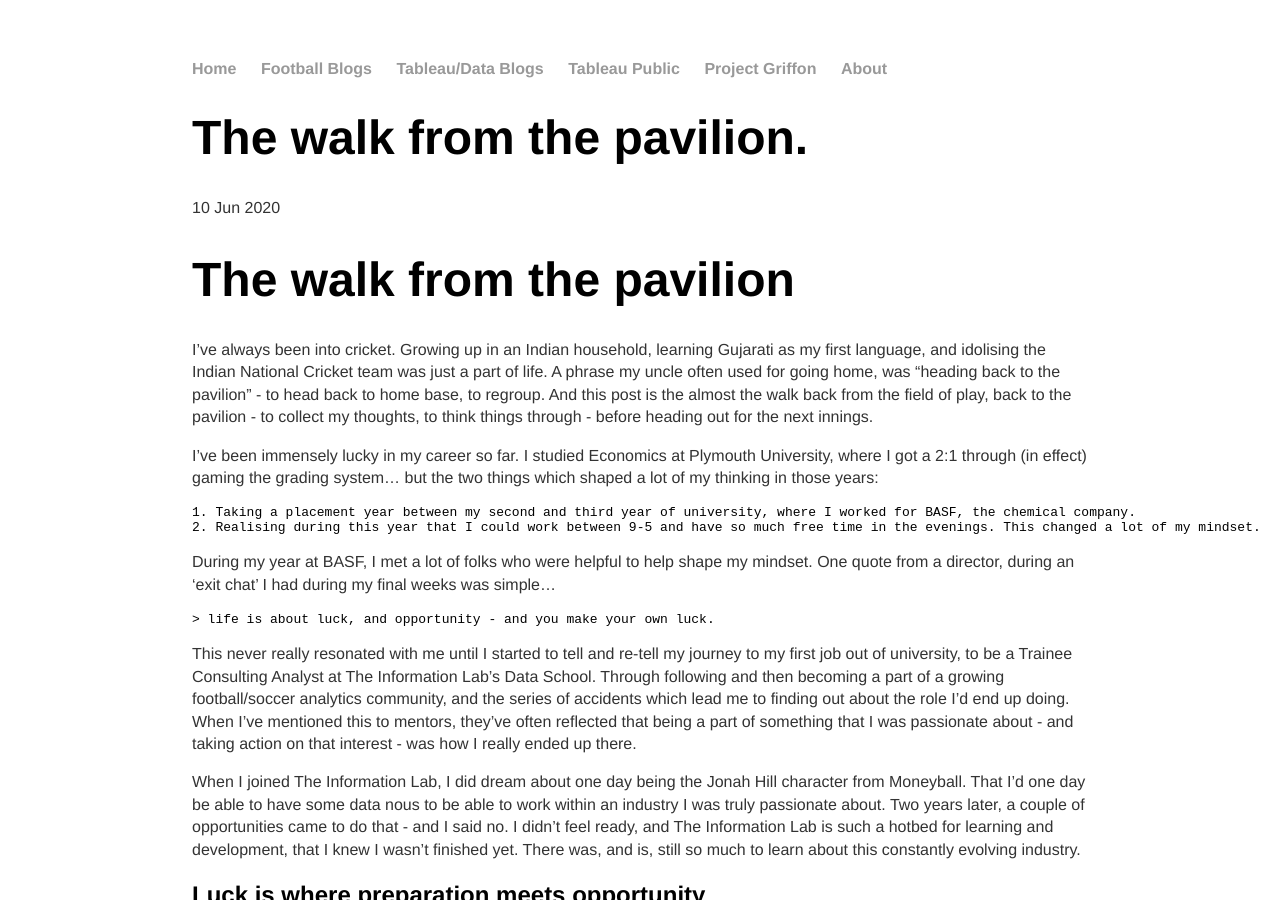
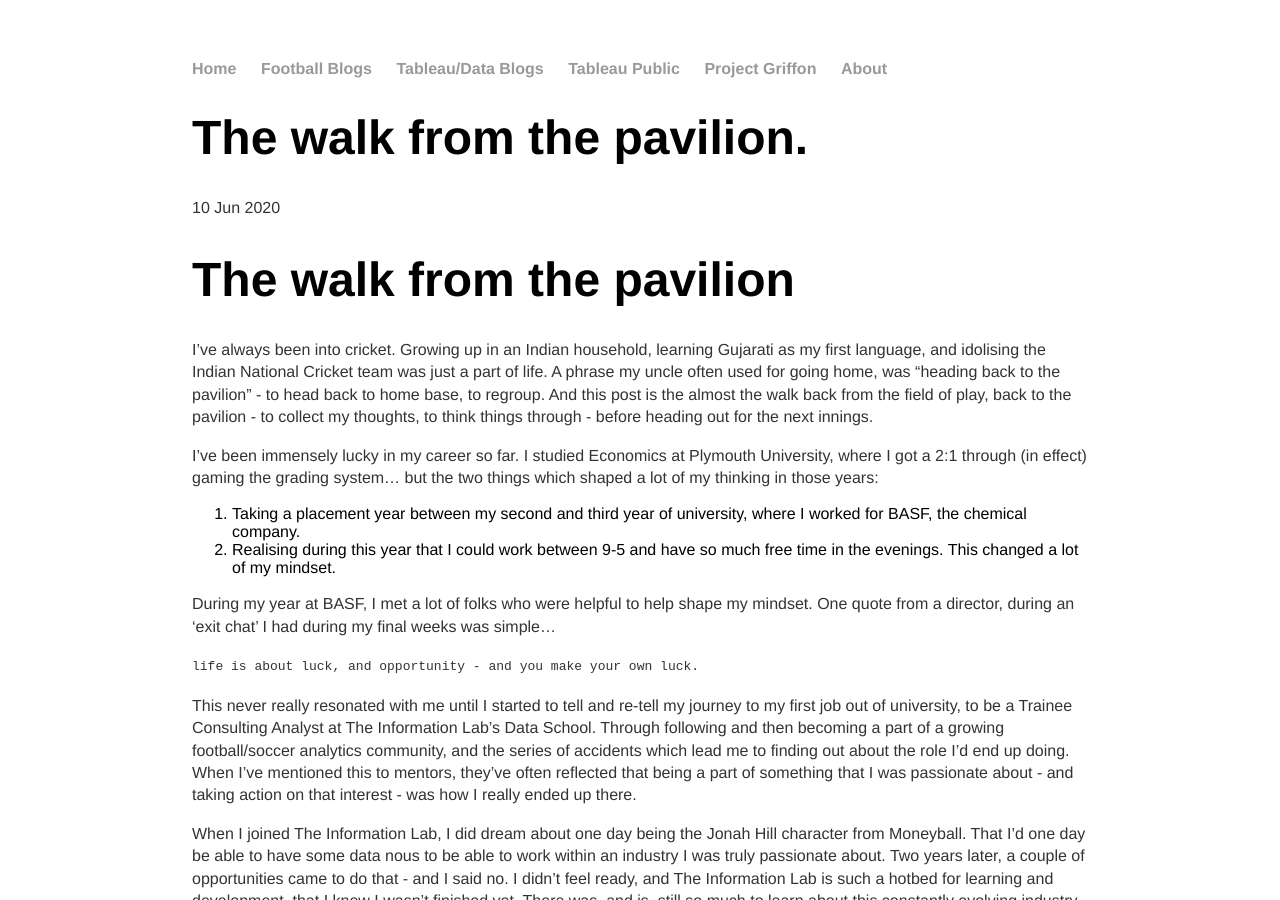
Before and after one commit to scribblr42/scribbles.github.io, a Jekyll site: the page built from _posts/2020-06-10-walk-from-the-pavilion.md, in a window 1280 px wide and 900 px high. Built offline with Jekyll 4.4.1, drawn with Linux system fonts in a browser that asks for light colours.

```diff
--- a/_posts/2020-06-10-walk-from-the-pavilion.md
+++ b/_posts/2020-06-10-walk-from-the-pavilion.md
@@ -9,12 +9,12 @@ I've always been into cricket. Growing up in an Indian household, learning Gujar
 
 I've been immensely lucky in my career so far. I studied Economics at Plymouth University, where I got a 2:1 through (in effect) gaming the grading system... but the two things which shaped a lot of my thinking in those years:
 
-	1. Taking a placement year between my second and third year of university, where I worked for BASF, the chemical company.
-	2. Realising during this year that I could work between 9-5 and have so much free time in the evenings. This changed a lot of my mindset.
+1. Taking a placement year between my second and third year of university, where I worked for BASF, the chemical company.
+2. Realising during this year that I could work between 9-5 and have so much free time in the evenings. This changed a lot of my mindset.
 
 During my year at BASF, I met a lot of folks who were helpful to help shape my mindset. One quote from a director, during an 'exit chat' I had during my final weeks was simple...
 
-	> life is about luck, and opportunity - and you make your own luck.
+`life is about luck, and opportunity - and you make your own luck.`
 
 This never really resonated with me until I started to tell and re-tell my journey to my first job out of university, to be a Trainee Consulting Analyst at The Information Lab's Data School. Through following and then becoming a part of a growing football/soccer analytics community, and the series of accidents which lead me to finding out about the role I'd end up doing. When I've mentioned this to mentors, they've often reflected that being a part of something that I was passionate about - and taking action on that interest - was how I really ended up there.
 
```
